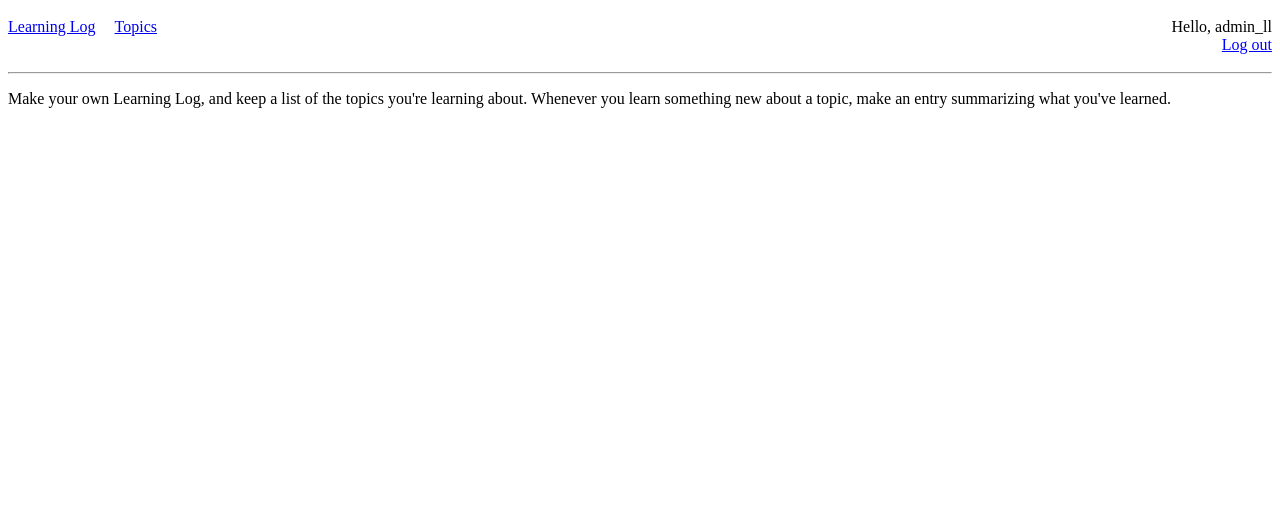
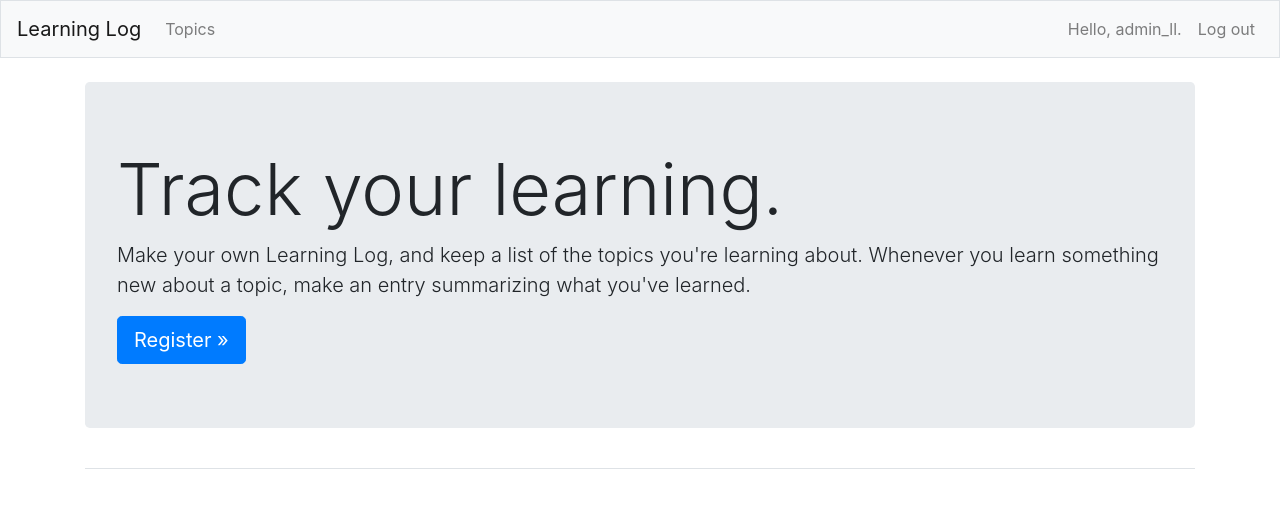
Before and after one commit to maxburns1/IntrotoVSCode, a Django app: page / in a window 1280 px wide. Shown: the top 508 px of the page. Run offline with Django 5.2, Linux system fonts and the light colour scheme; a user stored in the database is signed in; some libraries are stand-ins or nearby versions.

Commit message:
updated commit

```diff
--- a/MainApp/templates/mainapp/base.html
+++ b/MainApp/templates/mainapp/base.html
@@ -1,32 +1,66 @@
-<div style="display: flex; justify-content: space-between; align-items: flex-start; padding: 10px 0;">
-    <div>
-        <a href="{% url 'MainApp:index' %}">Learning Log</a>
-        {% if user.is_authenticated %}
-            <a href="{% url 'MainApp:topics' %}" style="margin-left: 15px;">Topics</a>
-        {% endif %}
-    </div>
+{% load bootstrap4 %}
 
-    <div style="text-align: right; display: flex; flex-direction: column; align-items: flex-end;">
-        {% if user.is_authenticated %}
-            <span>Hello, {{ user.username }}</span>
-            <form action="{% url 'users:logout' %}" method="post" style="margin: 0;">
+<!doctype html>
+<html lang="en">
+  <head>
+    <meta charset="utf-8">
+    <meta name="viewport" content="width=device-width, initial-scale=1, shrink-to-fit=no">
+    <title>Learning Log</title>
+
+    {% bootstrap_css %}
+    {% bootstrap_javascript jquery='full' %}
+  </head>
+
+  <body>
+    <nav class="navbar navbar-expand-md navbar-light bg-light mb-4 border">
+      <a class="navbar-brand" href="{% url 'MainApp:index' %}">Learning Log</a>
+
+      <button class="navbar-toggler" type="button" data-toggle="collapse"
+        data-target="#navbarCollapse" aria-controls="navbarCollapse"
+        aria-expanded="false" aria-label="Toggle navigation">
+        <span class="navbar-toggler-icon"></span>
+      </button>
+
+      <div class="collapse navbar-collapse" id="navbarCollapse">
+        <ul class="navbar-nav mr-auto">
+          <li class="nav-item">
+            <a class="nav-link" href="{% url 'MainApp:topics' %}">Topics</a>
+          </li>
+        </ul>
+
+        <ul class="navbar-nav ml-auto">
+          {% if user.is_authenticated %}
+            <li class="nav-item">
+              <span class="navbar-text mr-2">Hello, {{ user.username }}.</span>
+            </li>
+            <li class="nav-item">
+              <form action="{% url 'users:logout' %}" method="post" style="display:inline;">
                 {% csrf_token %}
-                <button type="submit" style="background:none; border:none; color:blue; text-decoration:underline; cursor:pointer; padding:0; font-family: inherit; font-size: inherit;">
-                    Log out
+                <button type="submit" class="nav-link" style="background:none; border:none; cursor:pointer; display:inline; vertical-align: middle;">
+                  Log out
                 </button>
-            </form>
-        {% else %}
-        <a href="{% url 'users:register' %}" style="margin-left: 15px;">
-            Register
-        </a>
-        <a href="{% url 'users:login' %}" style="margin-left: 15px;">
-            Log in
-        </a>
-        {% endif %}
-    </div>
-</div>
+              </form>
+            </li>
+          {% else %}
+            <li class="nav-item">
+              <a class="nav-link" href="{% url 'users:register' %}">Register</a>
+            </li>
+            <li class="nav-item">
+              <a class="nav-link" href="{% url 'users:login' %}">Log in</a>
+            </li>
+          {% endif %}
+        </ul>
+      </div>
+    </nav>
 
-<hr>
+    <main role="main" class="container">
+      <div class="pb-2 mb-2 border-bottom">
+        {% block page_header %}{% endblock page_header %}
+      </div>
 
-{% block content %}
-{% endblock content %}
+      <div>
+        {% block content %}{% endblock content %}
+      </div>
+    </main>
+  </body>
+</html>
--- a/MainApp/templates/mainapp/index.html
+++ b/MainApp/templates/mainapp/index.html
@@ -1,8 +1,14 @@
 {% extends "MainApp/base.html" %}
 
-{% block content %}
-            <p>Make your own Learning Log, and keep a list of the
+{% block page_header %}
+    <div class="jumbotron">
+       <h1 class="display-3">Track your learning.</h1>
+            <p class="lead">Make your own Learning Log, and keep a list of the
             topics you're learning about. Whenever you learn something new
             about a topic, make an entry summarizing what you've learned.
             </p>
-{% endblock content %}
+
+            <a class="btn btn-lg btn-primary" href="{% url 'users:register' %}"
+            role="button">Register &raquo;</a>
+    </div>
+{% endblock page_header %}
--- a/users/urls.py
+++ b/users/urls.py
@@ -1,9 +1,16 @@
 from django.urls import path, include
+from django.contrib.auth import views as auth_views
 from . import views
 
 app_name = 'users'
 
 urlpatterns = [
+    # Explicitly define logout before the include to override any defaults
+    path('logout/', auth_views.LogoutView.as_view(), name='logout'),
+
+    # Registration page
+    path('register/', views.register, name='register'),
+
+    # Include default auth urls (login, etc.)
     path('', include('django.contrib.auth.urls')),
-    path('register/', views.register, name='register'),
 ]
```
Also changed, not shown: MainApp/templates/mainapp/topic.html (+23 -15 lines), MainApp/templates/mainapp/topics.html (+23 -13 lines), users/templates/registration/login.html (+16 -8 lines), db.sqlite3.
